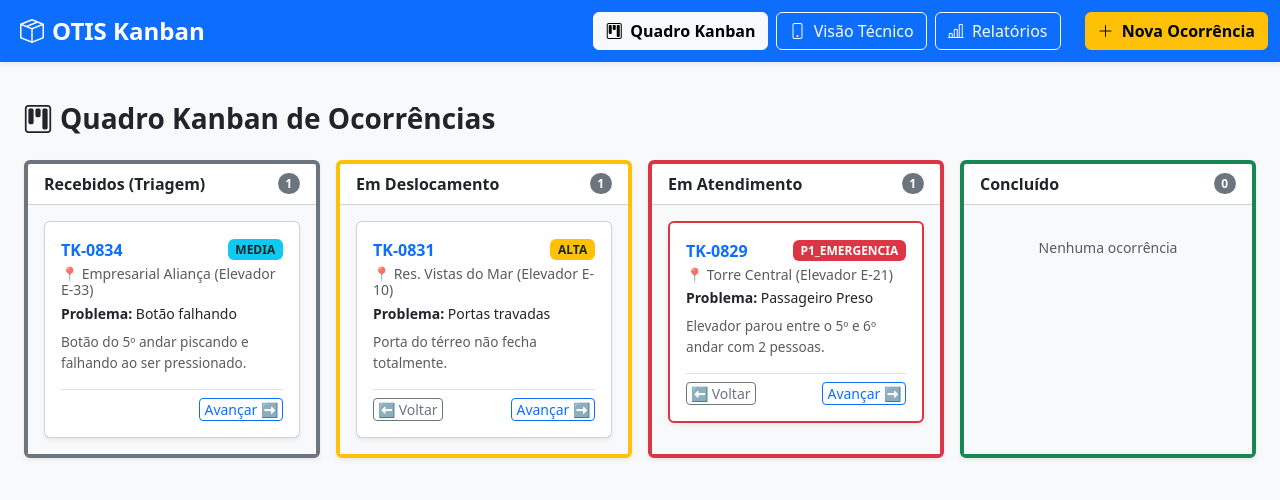
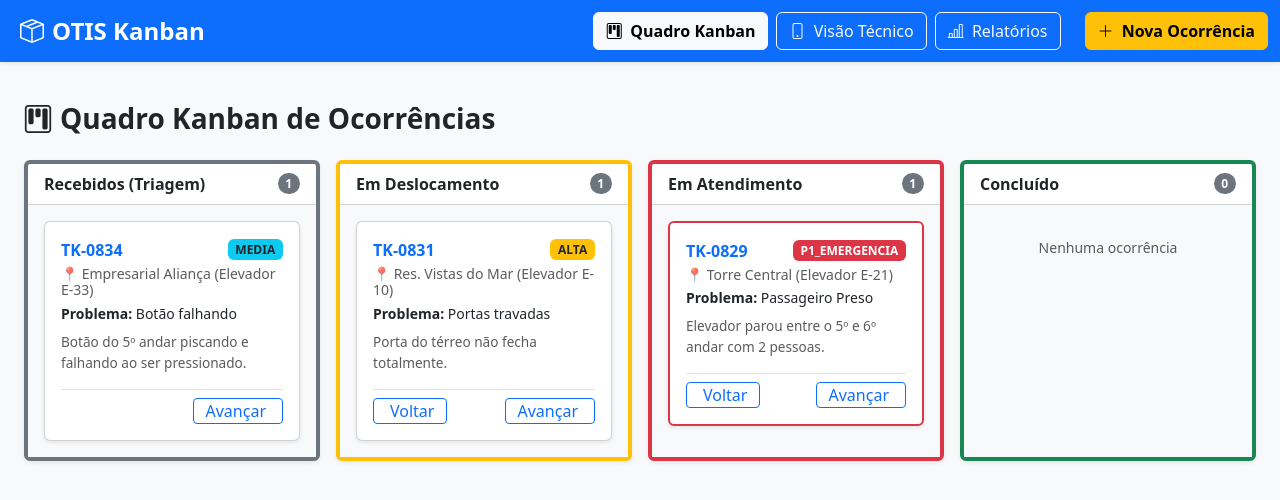
Before and after one commit to Fiap-Project-Group/Challenge-OTIS, a React (Vite) app in the folder otis-kanban/: page / in a window 1280 px wide. Shown: the top 500 px of the page. Built offline with nearby package versions, Linux system fonts and the light colour scheme.

Commit message:
refactor(desing-buttons): update buttons in CartaoOcorrencia

```diff
--- a/otis-kanban/src/components/CartaoOcorrencia.jsx
+++ b/otis-kanban/src/components/CartaoOcorrencia.jsx
@@ -20,14 +20,17 @@ export default function CartaoOcorrencia({ oc, mudarStatus, colunaId }) {
         <div className="d-flex justify-content-between border-top pt-2">
           {colunaId !== 'TRIAGEM' && (
             <button
-              className="btn btn-sm btn-outline-secondary py-0 px-1"
+              className="btn btn-sm btn-outline-primary py-0 px-1"
               onClick={() => {
                 const ordem = ['TRIAGEM', 'DESLOCAMENTO', 'EM_ATENDIMENTO', 'CONCLUIDO'];
                 const indexAtual = ordem.indexOf(colunaId);
                 mudarStatus(oc.id, ordem[indexAtual - 1]);
               }}
             >
-              ⬅️ Voltar
+              <div className='d-flex align-items-center ps-1'>
+                <i class="fa-solid fa-arrow-left-long"></i>
+                <p className='my-auto px-2 fs-6'>Voltar</p>
+              </div>
             </button>
           )}
           {colunaId !== 'CONCLUIDO' && (
@@ -39,7 +42,10 @@ export default function CartaoOcorrencia({ oc, mudarStatus, colunaId }) {
                 mudarStatus(oc.id, ordem[indexAtual + 1]);
               }}
             >
-              Avançar ➡️
+              <div className='d-flex align-items-center pe-1'>
+                <p className='my-auto px-2 fs-6'>Avançar</p>
+                <i class="fa-solid fa-arrow-right-long"></i>
+              </div>
             </button>
           )}
         </div>
```
